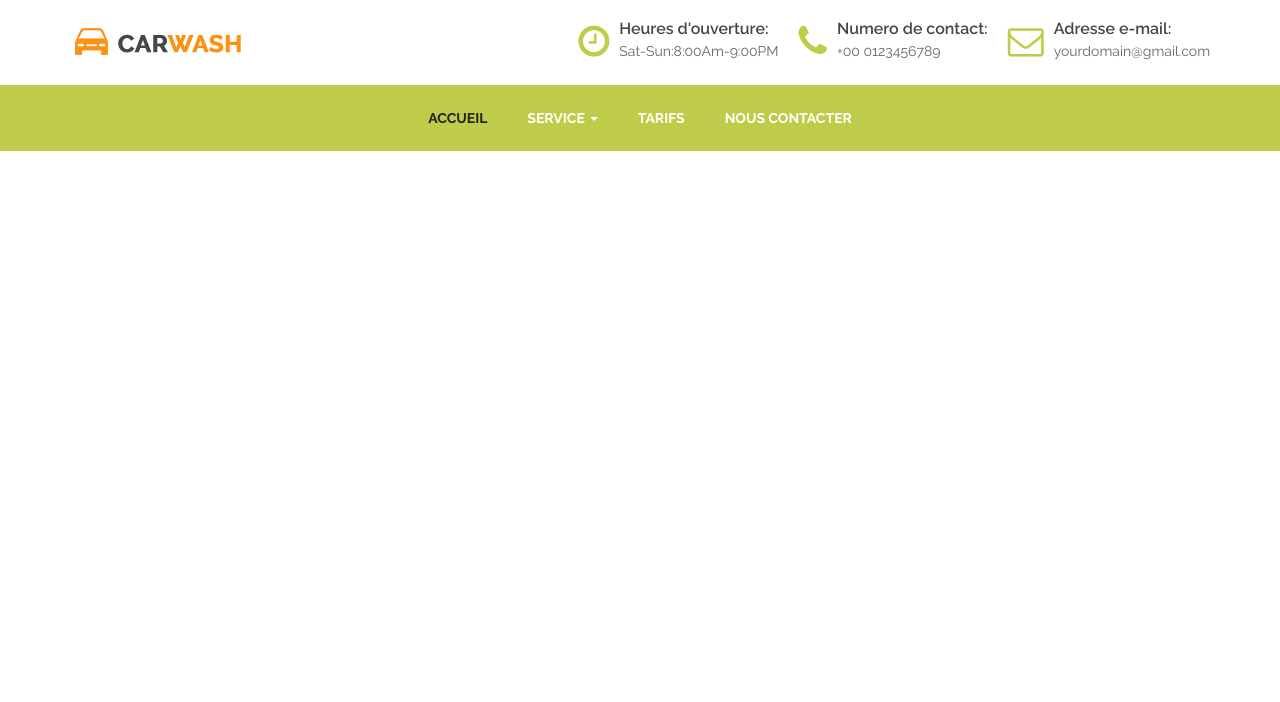
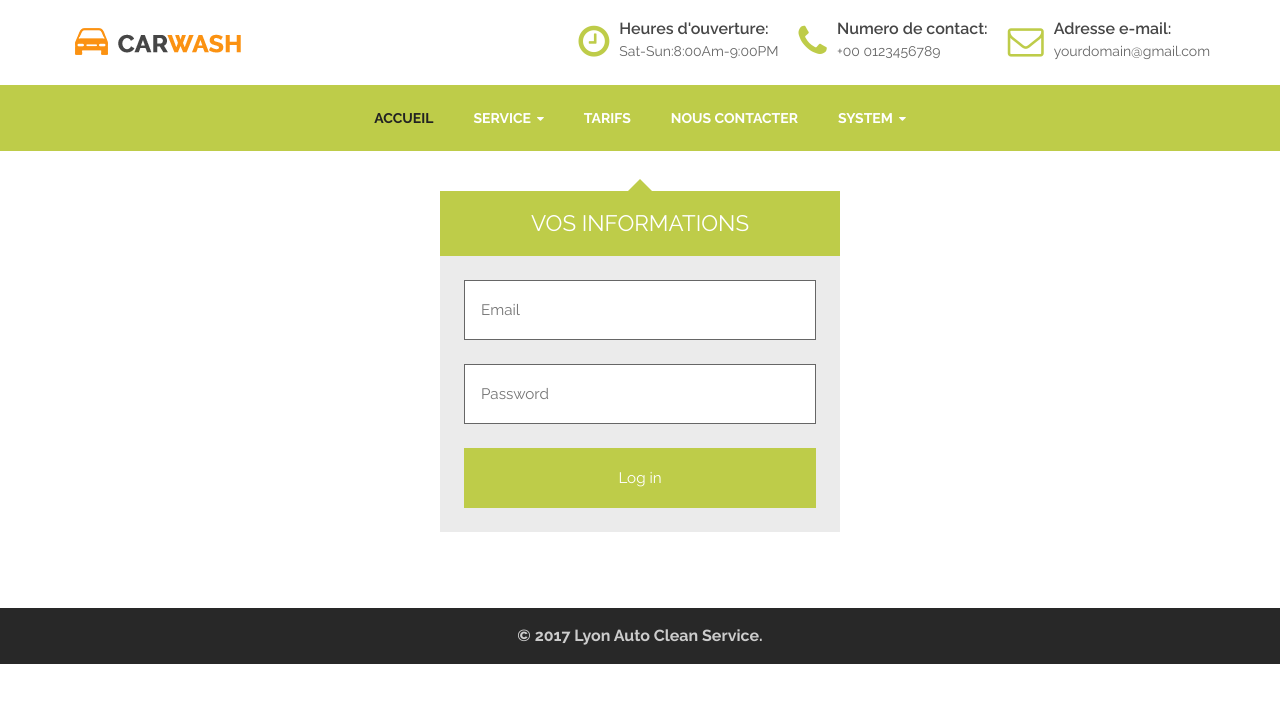
Before and after one commit to ziatl/CarWash-Angular, an Angular app: page /login in a window 1280 px wide. Before the commit this address led to /. Shown: the top 702 px of the page. Built offline with nearby package versions, Linux system fonts and the light colour scheme.

Commit message:
Page de connexion plus test WebS

```diff
--- a/src/app/app.component.html
+++ b/src/app/app.component.html
@@ -63,6 +63,15 @@
                 </li>
                 <li><a href="#tarif">Tarifs</a></li>
                 <li><a routerLink="/contact" routerLinkActive="active" (click)="showContact()">Nous contacter</a></li>
+                <li>
+                  <a routerLink="/login" routerLinkActive="active">
+                    System<i class="fa fa-caret-down"></i>
+                  </a>
+                  <ul>
+                    <li><a routerLink="/login" routerLinkActive="active">
+                      Connexion</a></li>
+                  </ul>
+                </li>
               </ul>
             </nav>
           </div>
--- a/src/app/app.module.ts
+++ b/src/app/app.module.ts
@@ -2,6 +2,7 @@ import { BrowserModule } from '@angular/platform-browser';
 import { NgModule } from '@angular/core';
 import { FormsModule } from '@angular/forms';
 import { HttpModule } from '@angular/http';
+import { Injectable } from '@angular/core';
 
 import {RouterModule,Routes} from '@angular/router';
 
@@ -10,6 +11,7 @@ import {ServiceComponent} from "./service/service.component";
 import {ServiceDetailsComponent} from "./service-details/service-details.component";
 import {IndexComponent} from "./index/index.component";
 import {ContactComponent} from "./contact/contact.component";
+import {LoginComponent} from "./sign/login.component";
 
 
 const appRoutes: Routes = [
@@ -17,6 +19,7 @@ const appRoutes: Routes = [
   { path: 'service', component: ServiceComponent },
   { path: 'service-details',      component: ServiceDetailsComponent },
   { path: 'contact',      component: ContactComponent },
+  { path: 'login',      component: LoginComponent },
 ];
 
 
@@ -27,7 +30,8 @@ const appRoutes: Routes = [
     ServiceComponent,
     ServiceDetailsComponent,
     IndexComponent,
-    ContactComponent
+    ContactComponent,
+    LoginComponent
   ],
   imports: [
     RouterModule.forRoot(
--- /dev/null
+++ b/src/app/models/user.model.ts
@@ -0,0 +1,18 @@
+export class User {
+
+  public nom;
+  public prenom;
+  public email;
+  public password;
+  public adresse;
+
+  constructor(){
+    this.nom = "";
+    this.prenom = "";
+    this.password = "";
+    this.email = "";
+    this.adresse = "";
+  }
+
+
+}
--- /dev/null
+++ b/src/app/sign/login.component.css
@@ -0,0 +1,28 @@
+@import url(http://fonts.googleapis.com/css?family=Open+Sans:400,700);
+body {background: #456;font-family: 'Open Sans', sans-serif;}
+.login { width: 400px;margin: 16px auto;font-size: 16px;}
+/* Reset top and bottom margins from certain elements */
+.login-header,.login p { margin-top: 0;margin-bottom: 0;}
+/* The triangle form is achieved by a CSS hack */
+.login-triangle {width: 0;margin-right: auto;margin-left: auto;border: 12px solid transparent;border-bottom-color: #becc49;}
+.login-header {background: #becc49;padding: 20px;font-size: 1.4em;font-weight: normal;text-align: center;text-transform: uppercase;color: #fff;}
+.login-container {background: #ebebeb;padding: 12px;}
+/* Every row inside .login-container is defined with p tags */
+.login p {padding: 12px;}
+.login input {box-sizing: border-box;display: block;width: 100%;border-width: 1px;border-style: solid;padding: 16px;outline: 0;font-family: inherit;font-size: 0.95em;}
+/* Text fields' focus effect */
+.login input[type="submit"] {background: #becc49;border-color: transparent;color: #fff;cursor: pointer;}
+.login input[type="submit"]:hover {background: #17c;}
+/* Buttons' focus effect */
+.login input[type="submit"]:focus {border-color: #05a;}
+@media all and (max-width:450px){
+  .login {width: 95%;}
+}
+
+.erreur {
+  margin-left: 20px;
+  color: red;
+}
+.error-field {
+  border-color: red;
+}
--- /dev/null
+++ b/src/app/sign/login.component.html
@@ -0,0 +1,37 @@
+<div class="container">
+  <div class="row">
+    <div class="login">
+      <div class="login-triangle"></div>
+
+      <h2 class="login-header">Vos informations</h2>
+
+      <form class="login-container" #loginForm="ngForm">
+        <p><input [(ngModel)]="user.email" name="email" placeholder="Email" class="{{classLogin}}" /></p>
+        <span *ngIf="errLogin" class="erruer">{{errLogin}}</span>
+        <p><input [(ngModel)]="user.password" name="password" type="password" placeholder="Password" class="{{classPassword}}"
+             required minlengh="4" #password="ngModel"></p>
+        <div *ngIf="password.invalid && (password.dirty || password.touched)">
+          <span *ngIf="password.errors.requierd" class="erreur">Ne peut pas etre vide</span>
+          <span *ngIf="password.errors.minlengh" class="erreur">Superieur ou egal a 4 caractere</span>
+        </div>
+        <p><input type="submit" value="Log in" (click)="login($event)"></p>
+      </form>
+    </div>
+  </div>
+</div>
+
+<footer style="margin-top: 60px">
+  <!-- Footer Bottom Section Start -->
+  <div class="footer-bottom-sec">
+    <div class="container">
+      <div class="row">
+        <div class="col-md-12">
+          <div class="copy-right">
+            <p>&copy; 2017 Lyon Auto Clean Service.</p>
+          </div>
+        </div>
+      </div>
+    </div>
+  </div>
+  <!-- Footer Bottom Section End -->
+</footer>
--- /dev/null
+++ b/src/app/sign/login.component.ts
@@ -0,0 +1,57 @@
+import {Component, OnInit} from "@angular/core";
+import {User} from "./../models/user.model";
+import { FormsModule, FormGroup, Validators } from '@angular/forms';
+import {UserService} from './../../services/user.service';
+
+@Component({
+  selector:'tag-login',
+  templateUrl: './login.component.html',
+  styleUrls: ['./login.component.css'],
+  providers: [UserService]
+
+})
+
+export class LoginComponent implements OnInit{
+  title = 'LACS : Log in';
+  classLogin = "";
+  classPassword = "";
+  errLogin = "";
+  errPassword = "";
+  user = new User();
+
+  reponse:User[];
+
+
+  constructor(public userService: UserService){
+    this.user = new User();
+
+  }
+  ngOnInit(){
+    //called after the constructor and called  after the first ngOnChanges()
+  }
+
+
+
+  login ($event){
+
+    this.classLogin = "";
+      this.classPassword = "";
+      if (this.user.email == ""){
+        this.classLogin = "error-field";
+      }
+
+      if (this.user.password == "") {
+        this.classPassword = "error-field";
+      }
+
+      this.userService.getUser().subscribe(data => {
+        this.reponse = data;
+        console.log(this.reponse);
+      });
+
+
+  }
+
+
+
+}
--- a/src/main.ts
+++ b/src/main.ts
@@ -2,9 +2,10 @@ import { platformBrowserDynamic } from '@angular/platform-browser-dynamic';
 import { enableProdMode } from '@angular/core';
 import { environment } from './environments/environment';
 import { AppModule } from './app/app.module';
+import {FormControl} from '@angular/forms';
 
 if (environment.production) {
   enableProdMode();
 }
 
-platformBrowserDynamic().bootstrapModule(AppModule);
+platformBrowserDynamic().bootstrapModule(AppModule,[new FormControl()]);
--- /dev/null
+++ b/src/services/config.ts
@@ -0,0 +1,6 @@
+
+export class Config {
+
+  public static get BASE_URL() : string {return "http://localhost:8080/WashCar_WS/api/rest/";}
+
+}
--- /dev/null
+++ b/src/services/user.service.ts
@@ -0,0 +1,21 @@
+import { Injectable } from '@angular/core';
+import { Http }       from '@angular/http';
+import 'rxjs/add/operator/map';
+import {Config} from './config';
+
+@Injectable()
+export class UserService {
+
+  baseUrl = "";
+
+  constructor(public http:Http) {
+    this.baseUrl = Config.BASE_URL;
+  };
+
+  public getUser(){
+    return this.http
+      .get(this.baseUrl+'user')
+      .map(res => res.json());
+  }
+
+}
```
